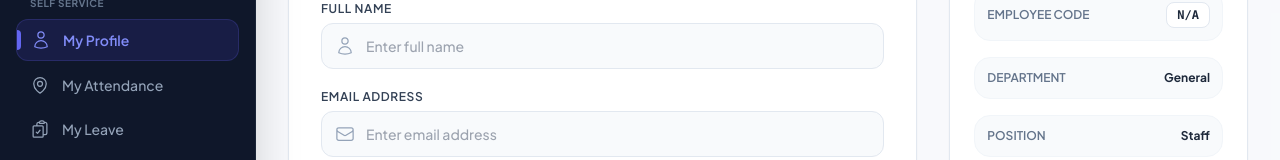
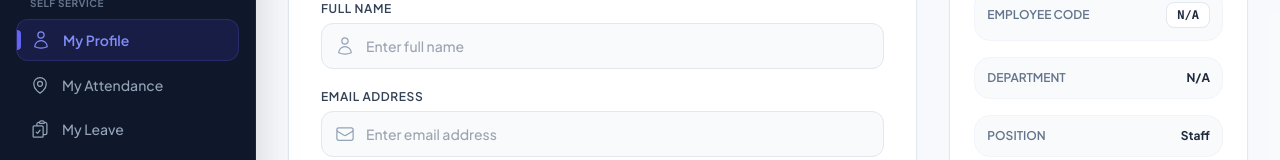
Before and after one commit to Arief19202/hrms-frontend, a React (Vite) app: page /profile in a window 1280 px wide. Shown: the part 496-656 px from the top of the page. Built offline with nearby package versions, Linux system fonts and the light colour scheme; no server answers; sample sign-in values are in the browser's storage.

Commit message:
fix: update department name rendering in Profile page

```diff
--- a/src/pages/Profile/Profile.jsx
+++ b/src/pages/Profile/Profile.jsx
@@ -148,9 +148,9 @@ function Profile() {
                   </span>
                 )}
 
-                {profileData?.departments?.name && (
+                {(profileData?.departments?.name || profileData?.department_name) && (
                   <span className="px-2.5 py-0.5 rounded-full bg-slate-800 text-slate-300 border border-slate-700 font-medium">
-                    🏢 {profileData.departments.name}
+                    🏢 {profileData?.departments?.name || profileData?.department_name}
                   </span>
                 )}
               </div>
@@ -281,7 +281,7 @@ function Profile() {
             <div className="flex items-center justify-between p-3 bg-slate-50 rounded-2xl border border-slate-100">
               <span className="text-slate-500 font-semibold uppercase">Department</span>
               <span className="font-bold text-slate-800">
-                {profileData?.departments?.name || "General"}
+                {profileData?.departments?.name || profileData?.department?.name || profileData?.department_name || "N/A"}
               </span>
             </div>
 
```
